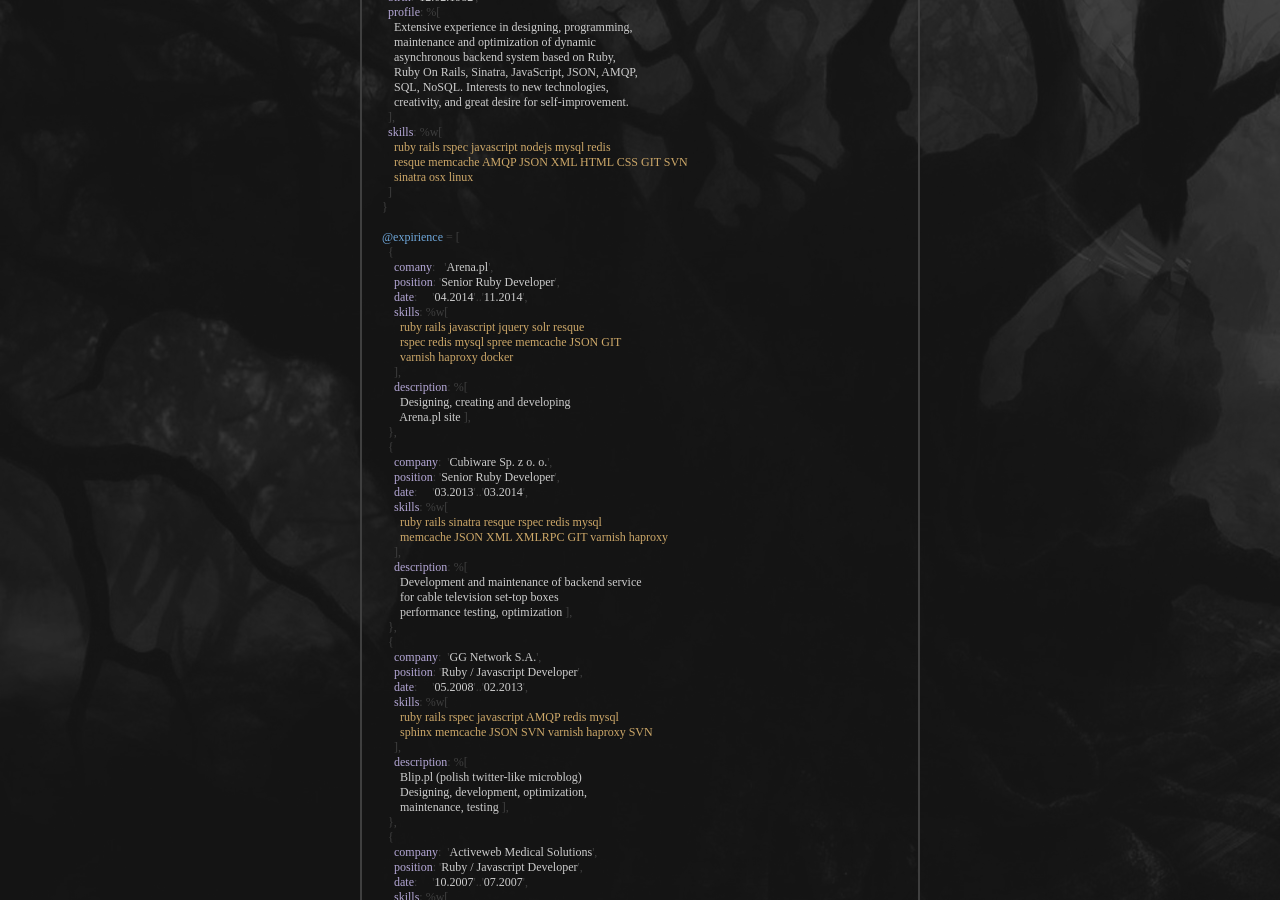
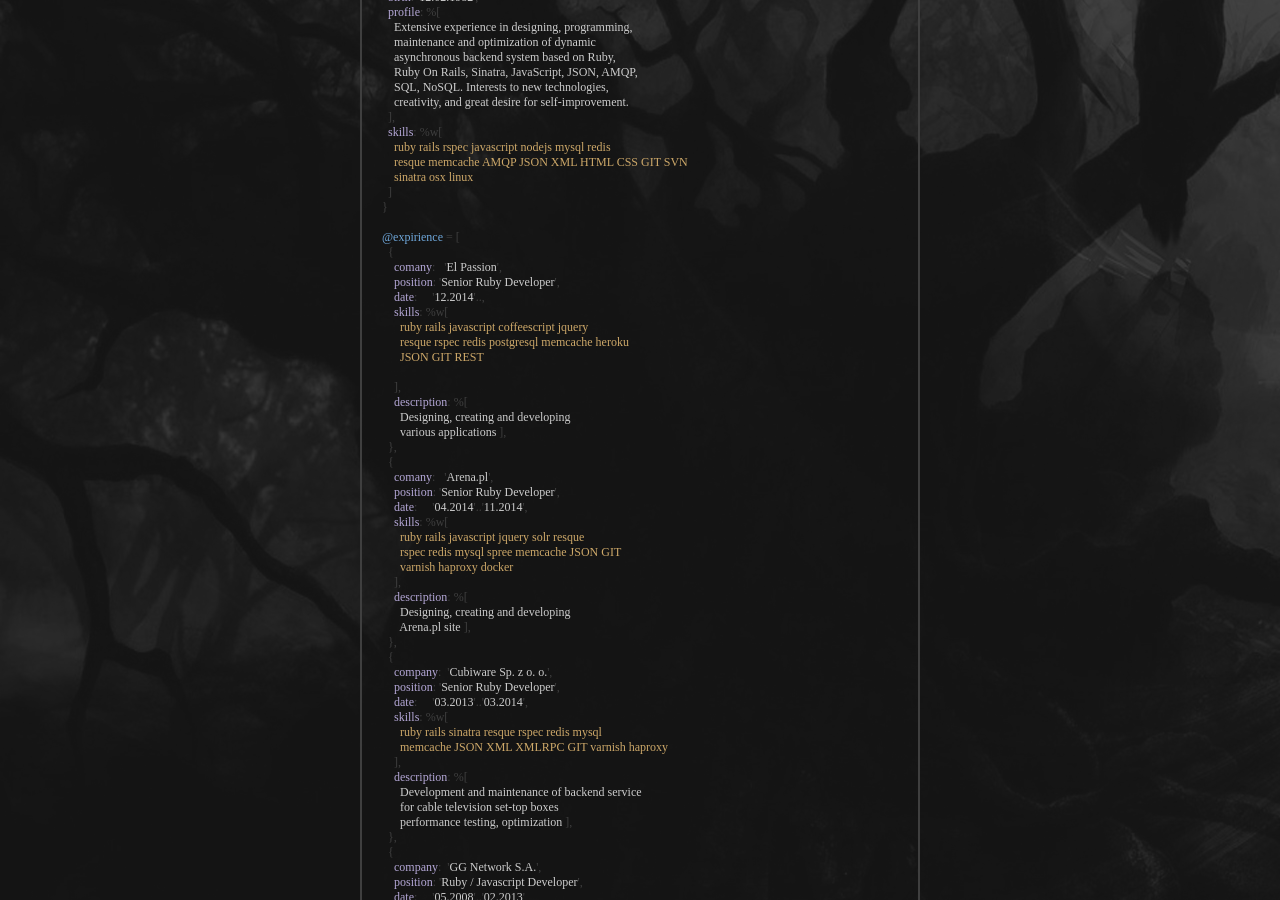
Before and after one commit to fazibear/fazibear.github.io, a Jekyll site: the page built from index.html, in a window 1280 px wide and 900 px high, scrolled down 453 px. Built offline with Jekyll 4.4.1, drawn with Linux system fonts in a browser that asks for light colours; some web fonts are replaced; Markdown is read by kramdown in place of the engine named in the settings; some of the changed text lies outside the part shown.

Commit message:
update resume

```diff
--- a/_includes/footer.html
+++ b/_includes/footer.html
@@ -1,3 +1,3 @@
 <footer class="site-footer">
-  &copy; 2014 Michał Kalbarczyk • <a href="{{ "/" | prepend: site.baseurl }}">@fazibear</a> • <a href="{{ "/blog.html" | prepend: site.baseurl }}">blog</a> • <a href="{{ "/feed.xml" | prepend: site.baseurl }}">subscribe via RSS</a>
+  &copy; {{ site.time | date: '%y' }} Michał Kalbarczyk • <a href="{{ "/" | prepend: site.baseurl }}">@fazibear</a> • <a href="{{ "/blog.html" | prepend: site.baseurl }}">blog</a> • <a href="{{ "/feed.xml" | prepend: site.baseurl }}">subscribe via RSS</a>
 </footer>
--- a/_includes/resume_en.html
+++ b/_includes/resume_en.html
@@ -19,6 +19,20 @@
 }
 
 <span class="title">@expirience</span> = [
+  {
+    <span class="key">comany</span>:   '<span class="value">El Passion</span>',
+    <span class="key">position</span>: '<span class="value">Senior Ruby Developer</span>',
+    <span class="key">date</span>:     '<span class="value">12.2014</span>'..,
+    <span class="key">skills</span>: %w[
+      <span class="tags">ruby rails javascript coffeescript jquery
+      resque rspec redis postgresql memcache heroku
+      JSON GIT REST
+     </span>
+    ],
+    <span class="key">description</span>: %[
+      <span class="value">Designing, creating and developing
+      various applications</span> ],
+  },
   {
     <span class="key">comany</span>:   '<span class="value">Arena.pl</span>',
     <span class="key">position</span>: '<span class="value">Senior Ruby Developer</span>',
--- a/_includes/resume_pl.html
+++ b/_includes/resume_pl.html
@@ -19,6 +19,20 @@
 }
 
 <span class="title">@expirience</span> = [
+  {
+    <span class="key">comany</span>:   '<span class="value">El Passion</span>',
+    <span class="key">position</span>: '<span class="value">Senior Ruby Developer</span>',
+    <span class="key">date</span>:     '<span class="value">12.2014</span>'..,
+    <span class="key">skills</span>: %w[
+      <span class="tags">ruby rails javascript coffeescript jquery
+      resque rspec redis postgresql memcache heroku
+      JSON GIT REST
+     </span>
+    ],
+    <span class="key">description</span>: %[
+      <span class="value">Projektowanie, tworzenie i rozwijanie
+      aplikacji webowych</span> ],
+  },
   {
     <span class="key">comany</span>:   '<span class="value">Arena.pl</span>',
     <span class="key">position</span>: '<span class="value">Senior Ruby Developer</span>',
```
